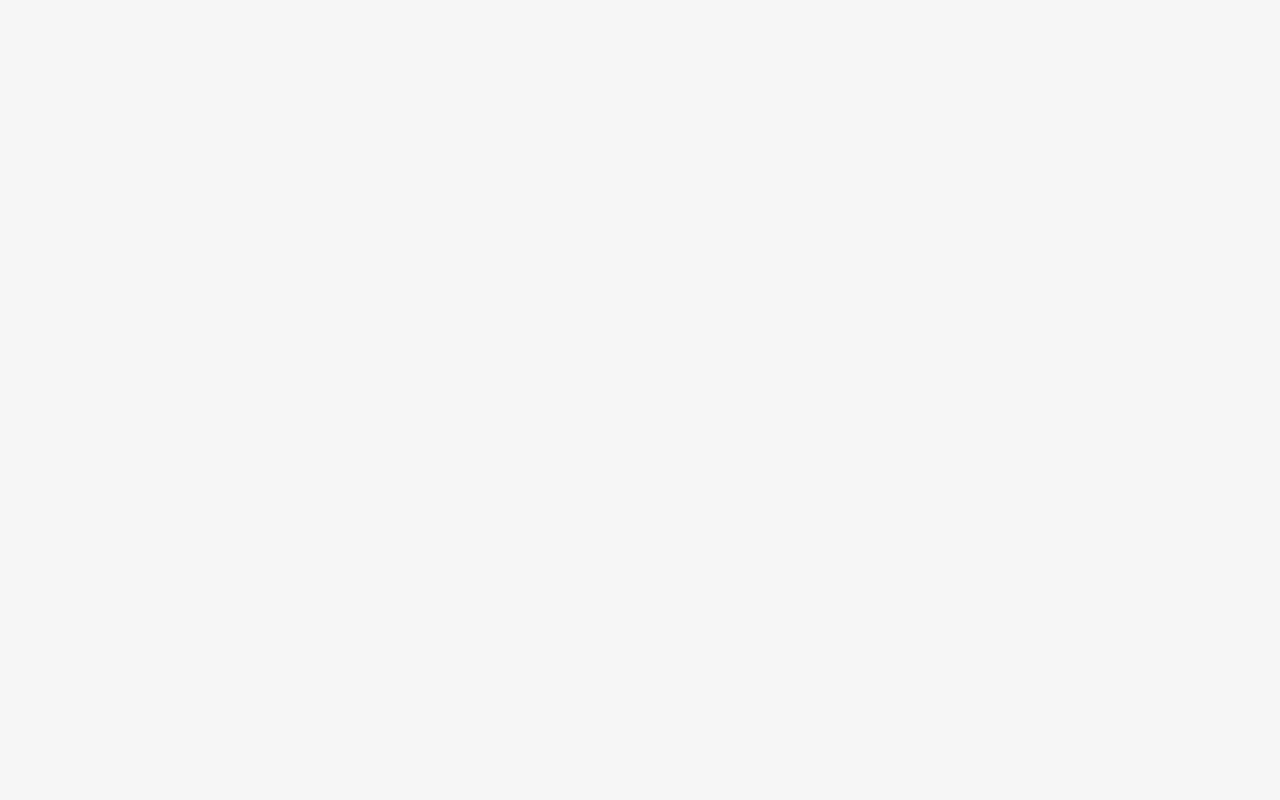
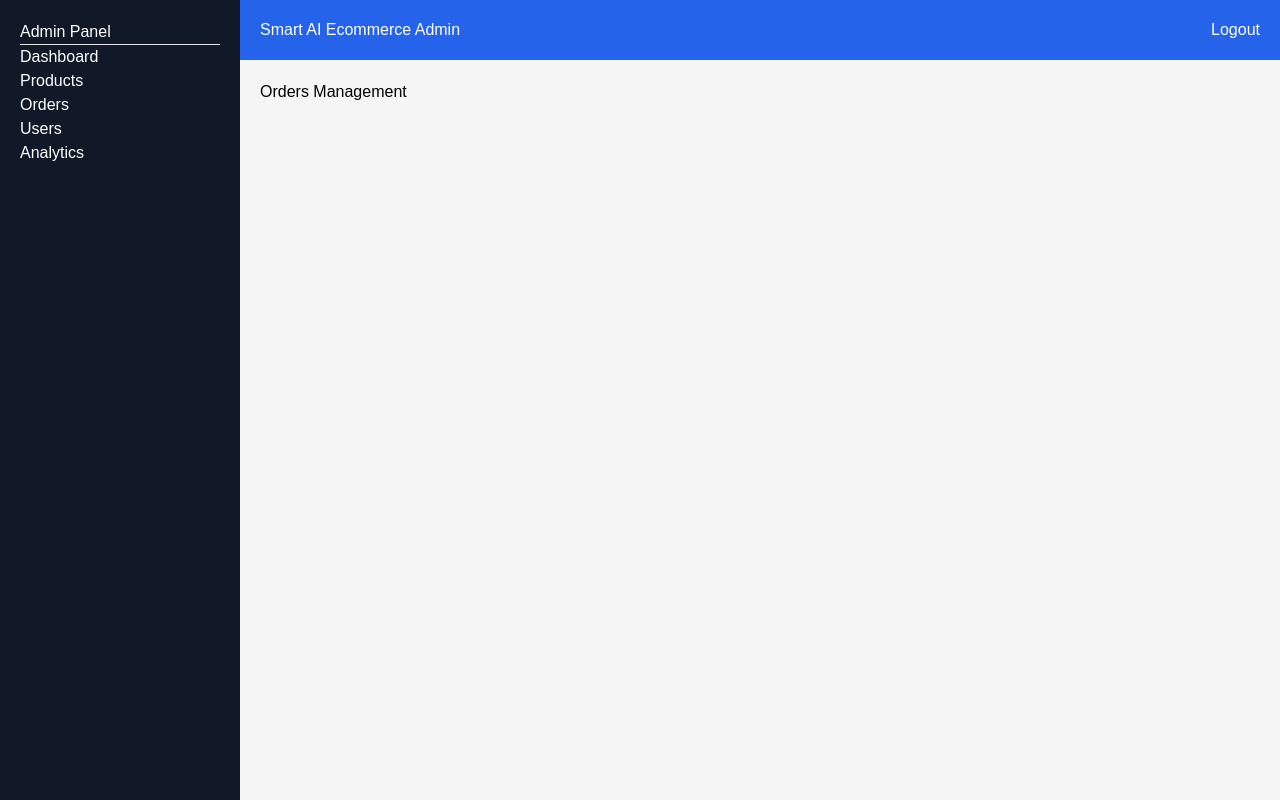
Before and after one commit to pallavinarsinge04/smart_ai_ecommerce, a React (Vite) app in the folder client/: page /admin/orders in a window 1280 px wide. Before the commit this address had no page. Built offline with nearby package versions, Linux system fonts and the light colour scheme.

Commit message:
feat(admin): add admin dashboard layout, sidebar, navbar and protected routes

```diff
--- a/client/src/App.jsx
+++ b/client/src/App.jsx
@@ -6,7 +6,12 @@ import Product from "./pages/Product";
 import Cart from "./pages/Cart";
 import Login from "./pages/Login";
 import Register from "./pages/Register";
-
+import Dashboard from "./admin/pages/Dashboard";
+import Products from "./admin/pages/Products";
+import Orders from "./admin/pages/Orders";
+import Users from "./admin/pages/Users";
+import Analytics from "./admin/pages/Analytics";
+import ProtectedAdmin from "./admin/routes/ProtectedAdmin";
 function App() {
   return (
     <BrowserRouter>
@@ -16,6 +21,46 @@ function App() {
         <Route path="/cart" element={<Cart />} />
         <Route path="/login" element={<Login />} />
         <Route path="/register" element={<Register />} />
+        <Route
+          path="/admin/dashboard"
+          element={
+            <ProtectedAdmin>
+              <Dashboard />
+            </ProtectedAdmin>
+          }
+        />
+        <Route
+          path="/admin/products"
+          element={
+            <ProtectedAdmin>
+              <Products />
+            </ProtectedAdmin>
+          }
+        />
+        <Route
+          path="/admin/orders"
+          element={
+            <ProtectedAdmin>
+              <Orders />
+            </ProtectedAdmin>
+          }
+        />
+        <Route
+          path="/admin/users"
+          element={
+            <ProtectedAdmin>
+              <Users />
+            </ProtectedAdmin>
+          }
+        />
+        <Route
+          path="/admin/analytics"
+          element={
+            <ProtectedAdmin>
+              <Analytics />
+            </ProtectedAdmin>
+          }
+        />
       </Routes>
     </BrowserRouter>
   );
--- /dev/null
+++ b/client/src/admin/components/Navbar.jsx
@@ -0,0 +1,21 @@
+function Navbar() {
+  return (
+    <div
+      style={{
+        height: "60px",
+        background: "#2563eb",
+        color: "white",
+        display: "flex",
+        alignItems: "center",
+        justifyContent: "space-between",
+        padding: "0 20px",
+      }}
+    >
+      <h2>Smart AI Ecommerce Admin</h2>
+
+      <button>Logout</button>
+    </div>
+  );
+}
+
+export default Navbar;
--- /dev/null
+++ b/client/src/admin/components/Sidebar.jsx
@@ -0,0 +1,51 @@
+import { Link } from "react-router-dom";
+
+function Sidebar() {
+  return (
+    <div
+      style={{
+        width: "240px",
+        background: "#111827",
+        color: "white",
+        minHeight: "100vh",
+        padding: "20px",
+      }}
+    >
+      <h2>Admin Panel</h2>
+
+      <hr />
+
+      <p>
+        <Link to="/admin/dashboard" style={{ color: "white" }}>
+          Dashboard
+        </Link>
+      </p>
+
+      <p>
+        <Link to="/admin/products" style={{ color: "white" }}>
+          Products
+        </Link>
+      </p>
+
+      <p>
+        <Link to="/admin/orders" style={{ color: "white" }}>
+          Orders
+        </Link>
+      </p>
+
+      <p>
+        <Link to="/admin/users" style={{ color: "white" }}>
+          Users
+        </Link>
+      </p>
+
+      <p>
+        <Link to="/admin/analytics" style={{ color: "white" }}>
+          Analytics
+        </Link>
+      </p>
+    </div>
+  );
+}
+
+export default Sidebar;
--- /dev/null
+++ b/client/src/admin/layouts/AdminLayout.jsx
@@ -0,0 +1,20 @@
+import Sidebar from "../components/Sidebar";
+import Navbar from "../components/Navbar";
+
+function AdminLayout({ children }) {
+  return (
+    <div style={{ display: "flex" }}>
+      <Sidebar />
+
+      <div style={{ flex: 1 }}>
+        <Navbar />
+
+        <div style={{ padding: "20px" }}>
+          {children}
+        </div>
+      </div>
+    </div>
+  );
+}
+
+export default AdminLayout;
--- /dev/null
+++ b/client/src/admin/pages/Analytics.jsx
@@ -0,0 +1,11 @@
+import AdminLayout from "../layouts/AdminLayout";
+
+function Analytics() {
+  return (
+    <AdminLayout>
+      <h1>Sales Analytics</h1>
+    </AdminLayout>
+  );
+}
+
+export default Analytics;
--- /dev/null
+++ b/client/src/admin/pages/Dashboard.jsx
@@ -0,0 +1,39 @@
+import AdminLayout from "../layouts/AdminLayout";
+
+function Dashboard() {
+  return (
+    <AdminLayout>
+      <h1>Dashboard</h1>
+
+      <div
+        style={{
+          display: "grid",
+          gridTemplateColumns: "repeat(4,1fr)",
+          gap: "20px",
+        }}
+      >
+        <div style={{ background: "#3b82f6", color: "white", padding: "20px" }}>
+          <h2>120</h2>
+          <p>Products</p>
+        </div>
+
+        <div style={{ background: "#22c55e", color: "white", padding: "20px" }}>
+          <h2>450</h2>
+          <p>Orders</p>
+        </div>
+
+        <div style={{ background: "#f97316", color: "white", padding: "20px" }}>
+          <h2>300</h2>
+          <p>Users</p>
+        </div>
+
+        <div style={{ background: "#8b5cf6", color: "white", padding: "20px" }}>
+          <h2>₹8,75,000</h2>
+          <p>Revenue</p>
+        </div>
+      </div>
+    </AdminLayout>
+  );
+}
+
+export default Dashboard;
--- /dev/null
+++ b/client/src/admin/pages/Orders.jsx
@@ -0,0 +1,11 @@
+import AdminLayout from "../layouts/AdminLayout";
+
+function Orders() {
+  return (
+    <AdminLayout>
+      <h1>Orders Management</h1>
+    </AdminLayout>
+  );
+}
+
+export default Orders;
--- /dev/null
+++ b/client/src/admin/pages/Products.jsx
@@ -0,0 +1,11 @@
+import AdminLayout from "../layouts/AdminLayout";
+
+function Products() {
+  return (
+    <AdminLayout>
+      <h1>Products Management</h1>
+    </AdminLayout>
+  );
+}
+
+export default Products;
--- /dev/null
+++ b/client/src/admin/pages/Users.jsx
@@ -0,0 +1,11 @@
+import AdminLayout from "../layouts/AdminLayout";
+
+function Users() {
+  return (
+    <AdminLayout>
+      <h1>Users Management</h1>
+    </AdminLayout>
+  );
+}
+
+export default Users;
--- /dev/null
+++ b/client/src/admin/routes/ProtectedAdmin.jsx
@@ -0,0 +1,9 @@
+import { Navigate } from "react-router-dom";
+
+function ProtectedAdmin({ children }) {
+  const isAdmin = true;
+
+  return isAdmin ? children : <Navigate to="/login" />;
+}
+
+export default ProtectedAdmin;
```
Also changed, not shown: client/src/admin/pages/Login.jsx (added).
